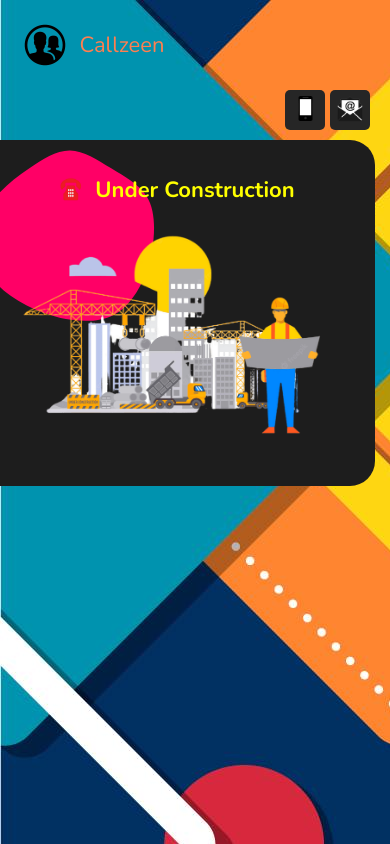
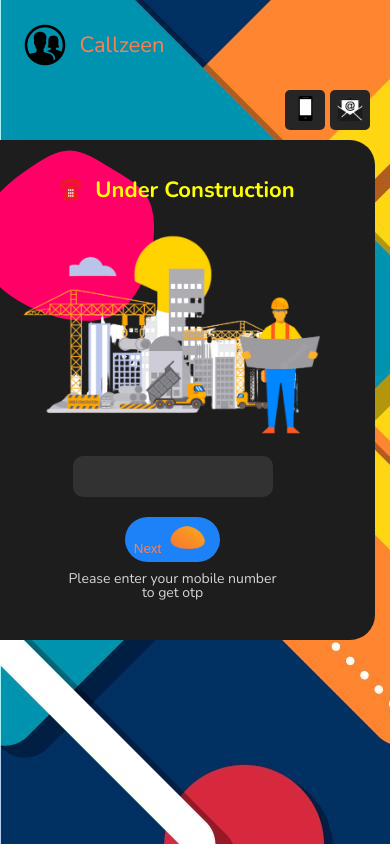
Before and after one commit to 1lakshy/Soundwave, a React (Create React App) app in the folder frontend/: page /authenticate in a window 390 px wide. Shown: the top 844 px of the page. Built offline with nearby package versions, Linux system fonts and the light colour scheme.

Commit message:
little bit fixing the main logic of capuring the phone number and sending the otp

```diff
--- a/frontend/src/Pages/Steps/StepPhoneEmail/Phone/Phone.jsx
+++ b/frontend/src/Pages/Steps/StepPhoneEmail/Phone/Phone.jsx
@@ -18,9 +18,7 @@ function Phone({onNext}) {
     <Card style={styles.card} title="Under Construction" icon="telephone" >
 
     <img src="/images/construction.png" />
-
-
-      {/* <TextInput value={phoneNumber} onChange={(e) => setPhoneNumber(e.target.value)} />
+      <TextInput value={phoneNumber} onChange={(e) => setPhoneNumber(e.target.value)} />
 
       <div>
         <div className={styles.actionButtonWrap}>
@@ -29,7 +27,7 @@ function Phone({onNext}) {
       </div>
       <p className={styles.bottomParagraph}>
         Please enter your mobile number <br /> to get otp
-      </p>*/}
+      </p>
 
     </Card>
   )
--- a/frontend/src/Pages/Steps/StepPhoneEmail/Phone/Phone.module.css
+++ b/frontend/src/Pages/Steps/StepPhoneEmail/Phone/Phone.module.css
@@ -0,0 +1,42 @@
+.cardWrapper{
+    display: flex;
+    align-items: center;
+    justify-content: center;
+}
+
+.buttonWrap{
+    margin-bottom: 10px;
+    display: flex;
+    width: 450px;
+    align-items: center;
+    justify-content: flex-end;
+    padding-right: 50px;
+}
+
+.tabButton{
+    width: 40px;
+    height: 40px;
+    background: #262626;
+    border-radius: 5px;
+    border:none;
+    outline:none;
+
+}
+
+.tabButton:last-child{
+    margin-left: 5px;
+}
+
+/* .active{
+    background: #0077ff;
+} */
+.actionButtonWrap{
+    margin-top: 20px;
+}
+.bottomParagraph{
+    color: rgb(216, 212, 212);
+    font-size: 14px;
+    width: 70%;
+    margin: 10px auto;
+    line-height: 14px;
+}
```
